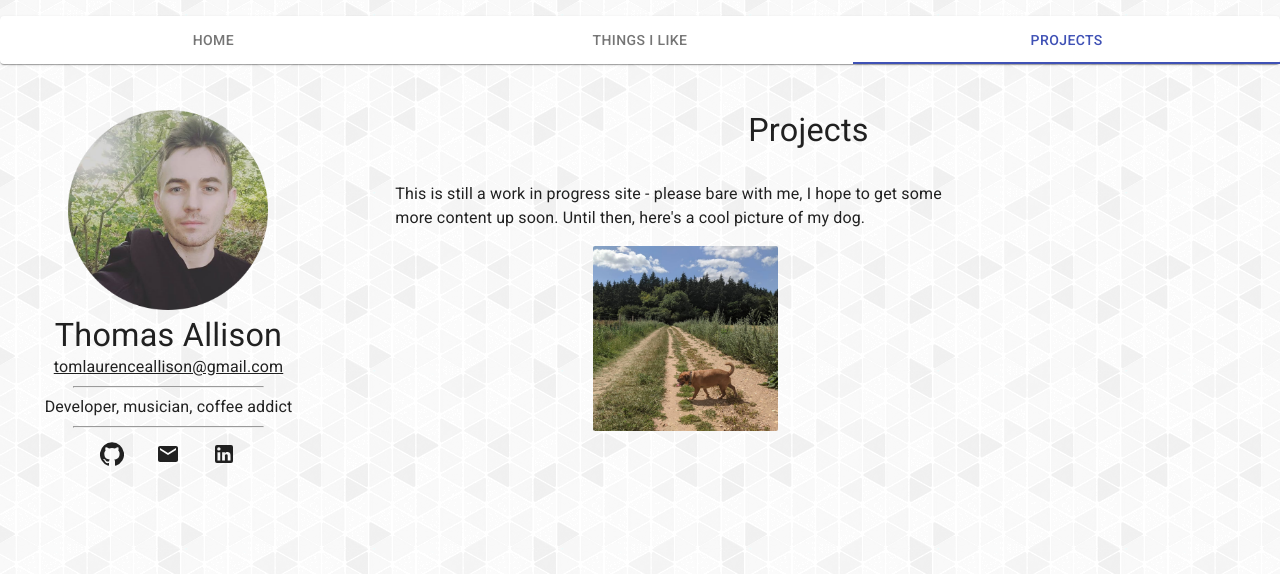
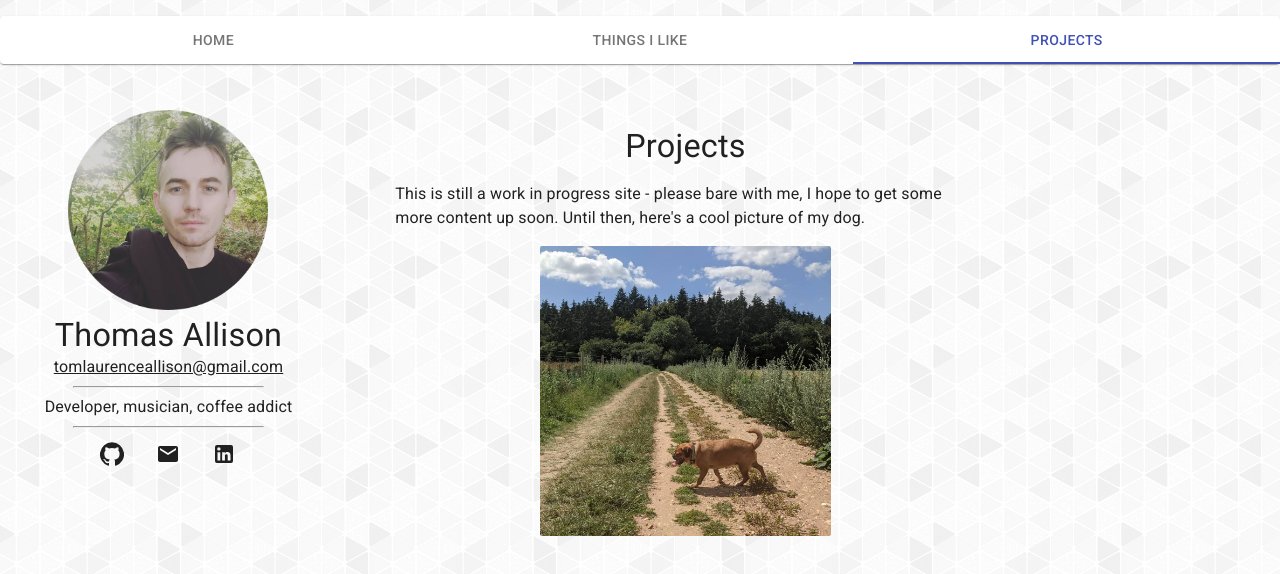
Before and after one commit to TomAllison067/tomallison067.github.io, a React (Create React App) app: page /#/projects in a window 1280 px wide. Shown: the top 574 px of the page. Built offline with nearby package versions, Linux system fonts and the light colour scheme.

Commit message:
Refactored titles into Article component.

```diff
--- a/src/components/Article.js
+++ b/src/components/Article.js
@@ -4,10 +4,13 @@ import './styles/article.css';
 
 function Article(props) {
     return (
-        <div className="container">
-            <Typography className="article">
-                {props.children}
-            </Typography>
+        <div>
+            <Typography component="h2" variant="h4">{props.title}</Typography>
+            <div className="article-container">
+                <Typography className="article">
+                    {props.children}
+                </Typography>
+            </div>
         </div>
     );
 }
--- a/src/components/Home.js
+++ b/src/components/Home.js
@@ -5,8 +5,7 @@ import Article from './Article';
 function Home() {
 
     return (<div>
-        <Typography component="h1" variant="h4">Hello, world.</Typography>
-        <Article>
+        <Article title="Hello, world.">
             Hey there! I'm Tom, a developer currently pursuing a <b>BSc in Computer Science</b> at
         <b> Royal Holloway, University of London.</b> My interests are varied, and I've enjoyed working on anything from robotics with Java,
          to full-stack web development with Python and NodeJS to chatbots. At the moment I'm studying a bit of machine learning. I'm still at the beginning
--- a/src/components/Interests.js
+++ b/src/components/Interests.js
@@ -7,10 +7,10 @@ import Article from './Article';
 function Interests() {
     return (
         <div>
-            <Typography component="h2" variant="h4">Things I Like</Typography>
+            {/* <Typography component="h2" variant="h4">Things I Like</Typography> */}
             <TwoColumnSection type="left-heavy" left=
                 {
-                    <Article>Please bare with me - this site is only 1 day old. In the mean time,
+                    <Article title="Things I Like">Please bare with me - this site is only 1 day old. In the mean time,
                 here's some music you might like. </Article >
                 }
                 right={<SpotifyFrame />} />
--- a/src/components/Projects.js
+++ b/src/components/Projects.js
@@ -15,10 +15,9 @@ function Projects() {
 
     return (
         <div>
-            <Typography component="h2" variant="h4">Projects</Typography>
             <TwoColumnSection type="left-heavy"
             left={
-                <Article>
+                <Article title="Projects">
                     This is still a work in progress site - please bare with me, I hope to get some more content up soon.
                         Until then, here's a cool picture of my dog.
                         <img src={millie} style={mStyle} />
--- a/src/components/styles/article.css
+++ b/src/components/styles/article.css
@@ -7,6 +7,6 @@
     right: 5%;
 }
 
-.container {
+.article-container {
     margin-top: 1rem;
 }
```
